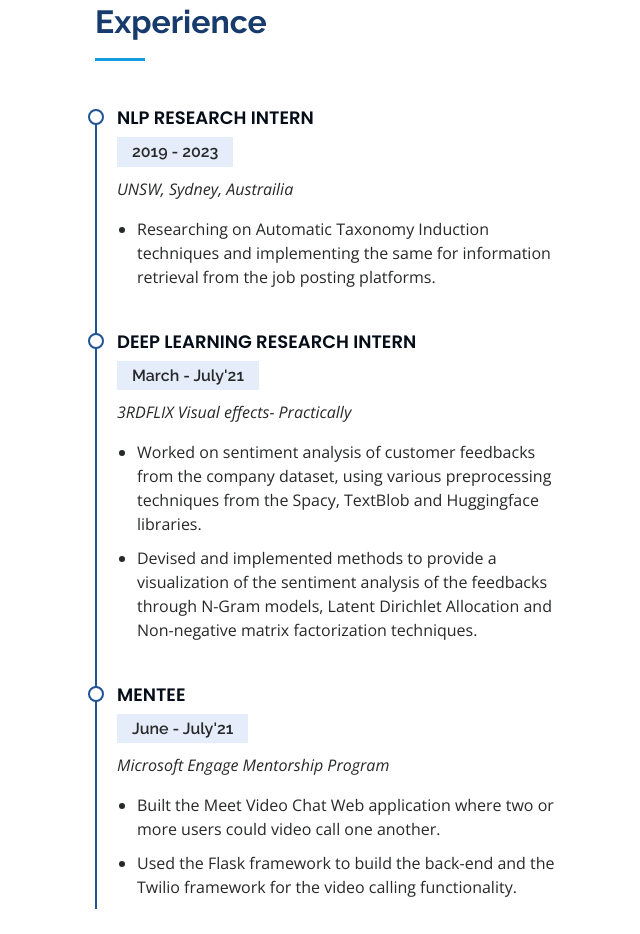
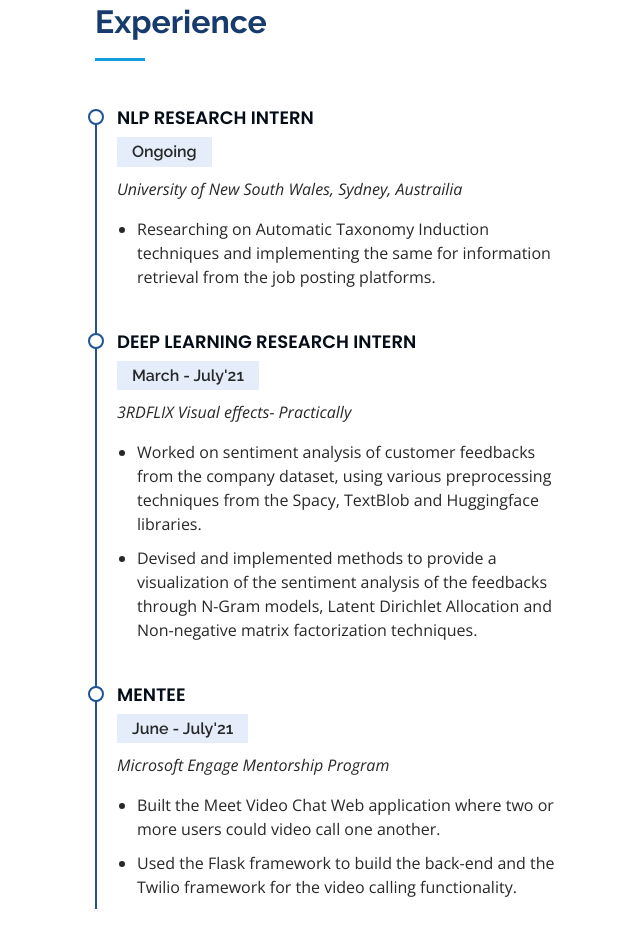
Before and after one commit to vethssvikas/vethssvikas.github.io, a plain HTML site: page index.html in a window 1280 px wide. Shown: the part 1518-2452 px from the top of the page, without its empty margins (220-860 px from the left). Drawn offline with nearby package versions, Linux system fonts and the light colour scheme.

Commit message:
Update index.html

```diff
--- a/index.html
+++ b/index.html
@@ -129,8 +129,8 @@ I'm Vetha and I'm a student at IIT Guwahati, majoring in Engineering Physics and
 
             <div class="resume-item">
               <h4>NLP Research Intern</h4>
-              <h5>2019 - 2023</h5>
-              <p><em>UNSW, Sydney, Austrailia</em></p>
+              <h5>Ongoing</h5>
+              <p><em>University of New South Wales, Sydney, Austrailia</em></p>
               <ul>
                 <li>Researching on Automatic Taxonomy Induction techniques and implementing the same for information retrieval from the job
                   posting platforms.</li>
```
